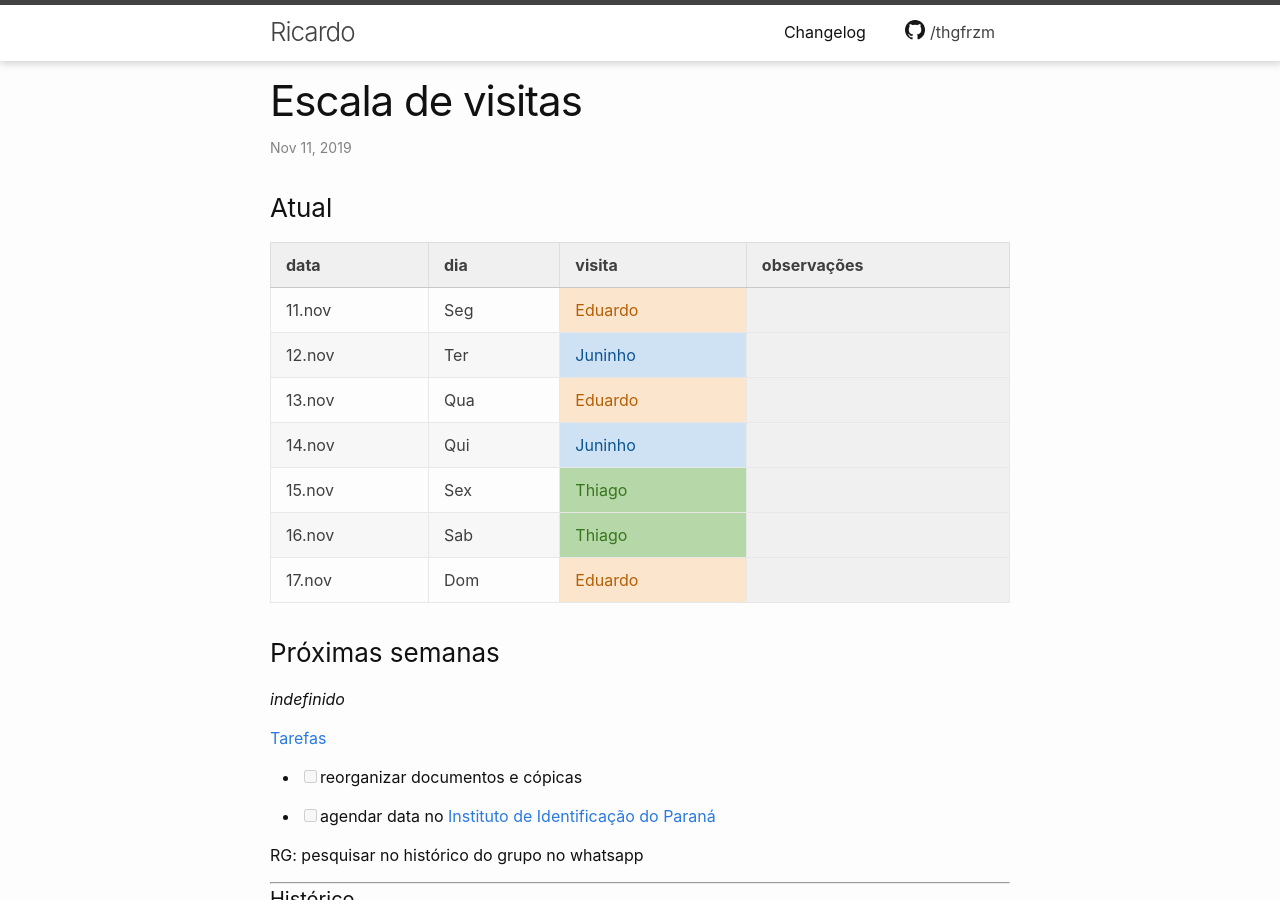
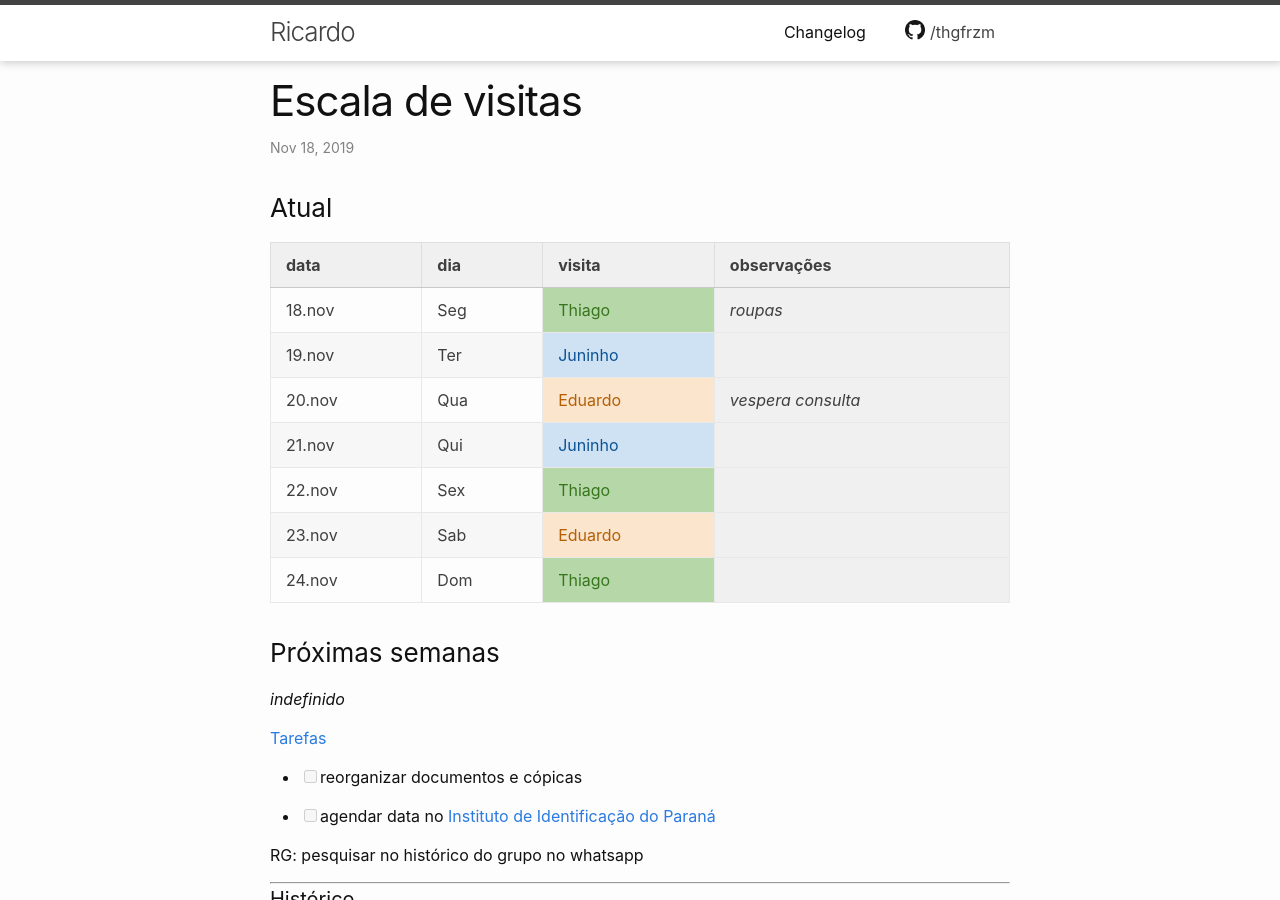
Before and after one commit to thgfrzm/ricardo, a Jekyll site: the page built from _posts/2018-12-23-escala-visitas.markdown, in a window 1280 px wide and 900 px high. Built offline with Jekyll 4.4.1, drawn with Linux system fonts in a browser that asks for light colours; some of the changed text lies outside the part shown.

Commit message:
update escala

```diff
--- a/_posts/2018-12-23-escala-visitas.markdown
+++ b/_posts/2018-12-23-escala-visitas.markdown
@@ -1,21 +1,21 @@
 ---
 layout: post
 title:  "Escala de visitas"
-date:   2019-11-11 17:40:00 -0300
+date:   2019-11-17 22:00:00 -0300
 categories: agenda
 ---
 
 ### Atual
 
-| data   | dia | visita  | observações      |
-| ------ | --- | ------- | ---------------- |
-| 11.nov | Seg | Eduardo |                  |
-| 12.nov | Ter | Juninho |                  |
-| 13.nov | Qua | Eduardo |                  |
-| 14.nov | Qui | Juninho |                  |
-| 15.nov | Sex | Thiago  |                  |
-| 16.nov | Sab | Thiago  |                  |
-| 17.nov | Dom | Eduardo |                  |
+| data   | dia | visita  | observações        |
+| ------ | --- | ------- | ------------------ |
+| 18.nov | Seg | Thiago  | _roupas_           |
+| 19.nov | Ter | Juninho |                    |
+| 20.nov | Qua | Eduardo | _vespera consulta_ |
+| 21.nov | Qui | Juninho |                    |
+| 22.nov | Sex | Thiago  |                    |
+| 23.nov | Sab | Eduardo |                    |
+| 24.nov | Dom | Thiago  |                    |
 
 ### Próximas semanas
 
@@ -23,9 +23,9 @@ _indefinido_
 
 <!--
     S T Q Q S S D
-Ed    - x     x
-Ju  x   -   x
-Th    x - x     x
+Ed  . - . . . . .
+Ju  . . . . . . .
+Th  . . . . . . .
 -->
 
 
@@ -359,10 +359,17 @@ RG: pesquisar no histórico do grupo no whatsapp
 | 01.nov | Sex | Thiago      |                     |
 | 02.nov | Sab | Thiago      | _finados_           |
 | 03.nov | Dom | Juninho     |                     |
-| 04.nov | Seg | Thiago  |                  |
-| 05.nov | Ter | Thiago  |                  |
-| 06.nov | Qua | Juninho |                  |
-| 07.nov | Qui | Juninho |                  |
-| 08.nov | Sex | Eduardo |                  |
-| 09.nov | Sab | Thiago  | _niver maninhos_ |
-| 10.nov | Dom | Eduardo |                  |
+| 04.nov | Seg | Thiago      |                     |
+| 05.nov | Ter | Thiago      |                     |
+| 06.nov | Qua | Juninho     |                     |
+| 07.nov | Qui | Juninho     |                     |
+| 08.nov | Sex | Eduardo     |                     |
+| 09.nov | Sab | Thiago      | _niver maninhos_    |
+| 10.nov | Dom | Eduardo     |                     |
+| 11.nov | Seg | Eduardo     |                     |
+| 12.nov | Ter | Juninho     |                     |
+| 13.nov | Qua | Eduardo     |                     |
+| 14.nov | Qui | Juninho     |                     |
+| 15.nov | Sex | Thiago      |                     |
+| 16.nov | Sab | Thiago      |                     |
+| 17.nov | Dom | Eduardo     |                     |
```
